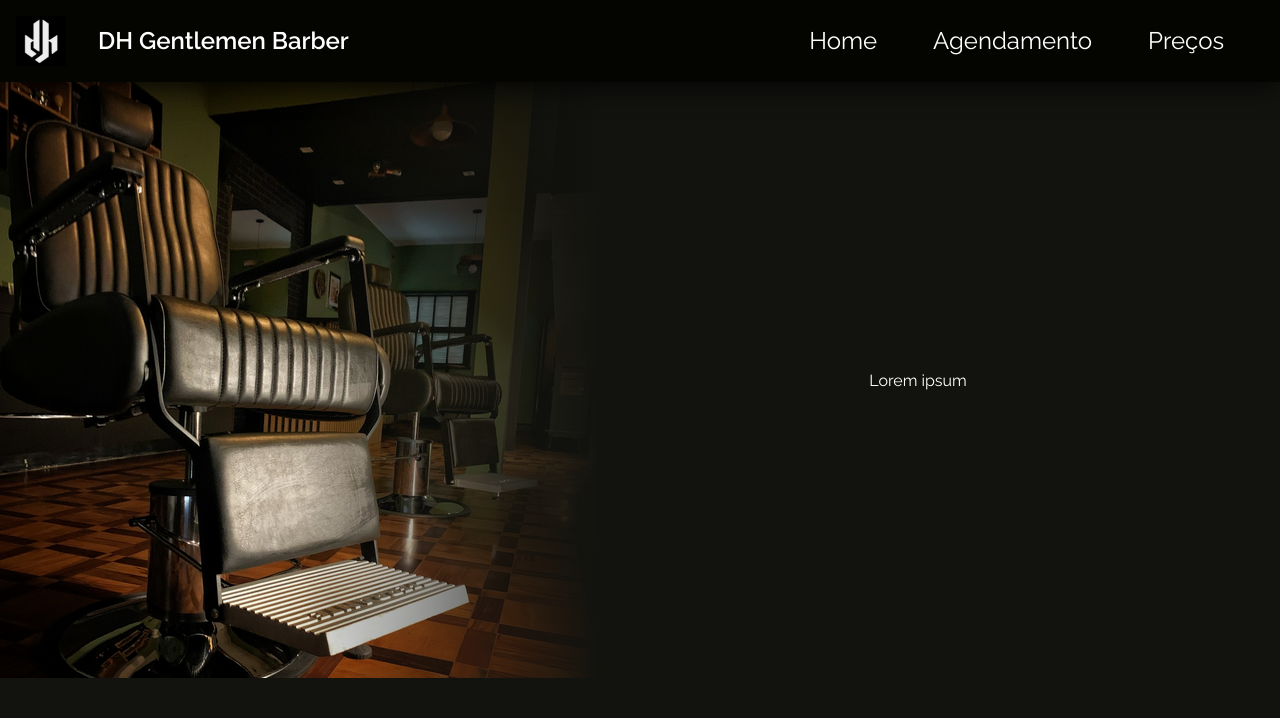
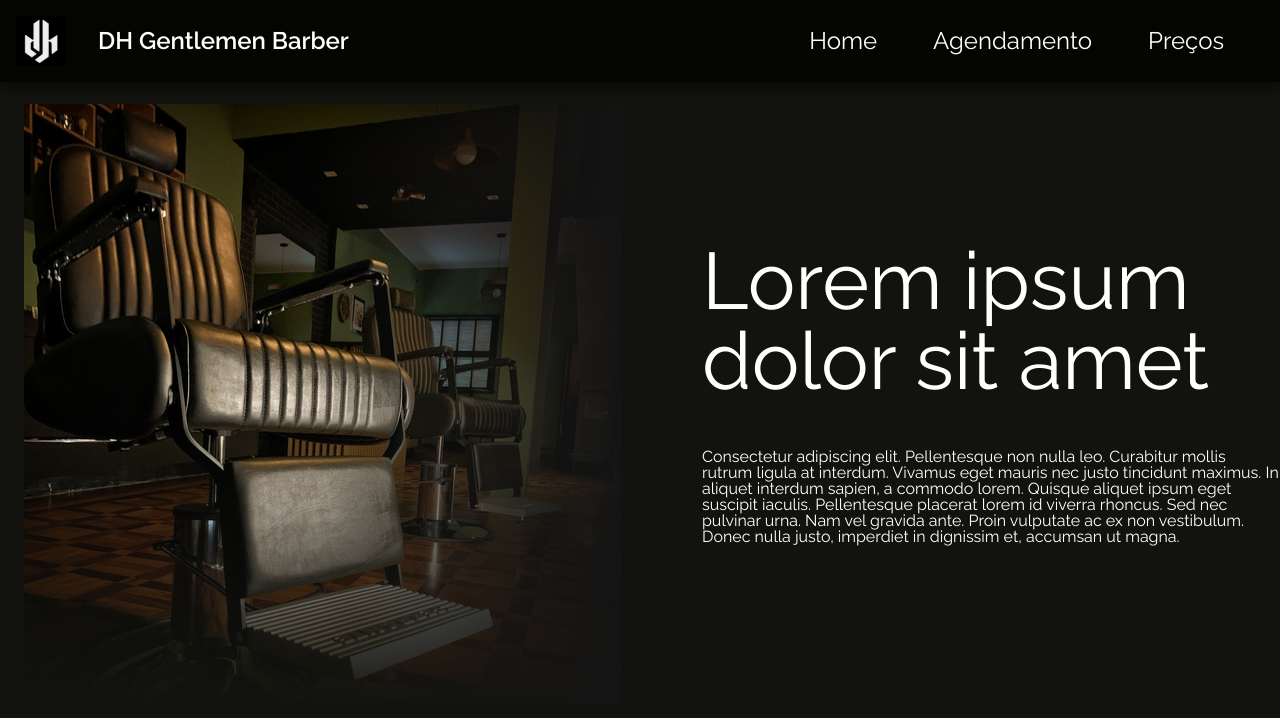
Before and after one commit to lucastbmp/gentlemen-barber, a React (Vite) app in the folder frontend/: page / in a window 1280 px wide. Shown: the top 718 px of the page. Built offline with nearby package versions, Linux system fonts and the light colour scheme.

Commit message:
style(text): add text style, style(chair-bg): add bottom gradient, add top and left margin, TODO: add react-router-dom.

```diff
--- a/frontend/src/components/navbar.css
+++ b/frontend/src/components/navbar.css
@@ -4,7 +4,7 @@ header {
     justify-content: space-between;
     flex-wrap: wrap;
     gap: 2rem;
-    zindex: 20;
+    z-index: 20;
 }
 .name {
     font-size:150%;
@@ -23,8 +23,8 @@ header {
     padding: 1rem;
     background-color: #040500;
     color: white;
-    box-shadow: 0 0 32px black;
-    z-index: 20;
+    box-shadow: 0 0 20px black;
+    z-index: 40;
 }
 
 .nav-list {
--- a/frontend/src/pages/home/index.css
+++ b/frontend/src/pages/home/index.css
@@ -4,22 +4,47 @@
    height: auto;
    display: flex;
    align-items: center;
-   h1 {
-      text-align: center;
-      width: 50%;
-      color: white;
-   }
+
     .chair-bg {
+          margin-top: 3vh;
+          margin-left: 3vh;
           position: relative;
     }
+
     .chair-bg::after {
+          content: "";
           position: absolute;
+          top: 0;
           right: 0;
           width: 50%;
           height: 100%;
-      background: #130f0f;
-background: linear-gradient(90deg, rgba(19, 15, 15, 0) 0%, rgba(87, 199, 133, 0) 0%, rgba(18, 19, 15, 1) 100%);
-content: "";
+          pointer-events: none;
+          background:
+          linear-gradient(to right, transparent, #141414);
     }
 
+    .chair-bg::before {
+          content: "";
+          position: absolute;
+          top: 50%;
+          right: 0;
+          width: 100%;
+          height: 50%;
+          pointer-events: none;
+          background:
+          linear-gradient(to bottom, transparent, #12130F);
     }
+
+    .text {
+        flex-wrap: wrap;
+        display: block;
+        margin-left: 10vh;
+        color: white;
+            h1 {
+	       align-items: center;
+               font-size: 5rem;
+               width: 100%;
+               margin-bottom: 6vh;
+           }
+      }
+}
--- a/frontend/src/pages/home/index.jsx
+++ b/frontend/src/pages/home/index.jsx
@@ -10,7 +10,13 @@ return (
 	<div className="main-rapper">
 
 	<div className="chair-bg"><img src={Chair} /></div>
-            <h1>Lorem ipsum</h1>
+            <div className="text">
+	        <h1>
+	            Lorem ipsum dolor sit amet
+	        </h1>
+	        <h2>Consectetur adipiscing elit. Pellentesque non nulla leo. Curabitur mollis rutrum ligula at interdum. Vivamus eget mauris nec justo tincidunt maximus. In aliquet interdum sapien, a commodo lorem. Quisque aliquet ipsum eget suscipit iaculis. Pellentesque placerat lorem id viverra rhoncus. Sed nec pulvinar urna. Nam vel gravida ante. Proin vulputate ac ex non vestibulum. Donec nulla justo, imperdiet in dignissim et, accumsan ut magna.
+	        </h2>
+            </div>
         </div>
     </>
 )
```
Lines whose indentation alone changed are shown as unchanged.
